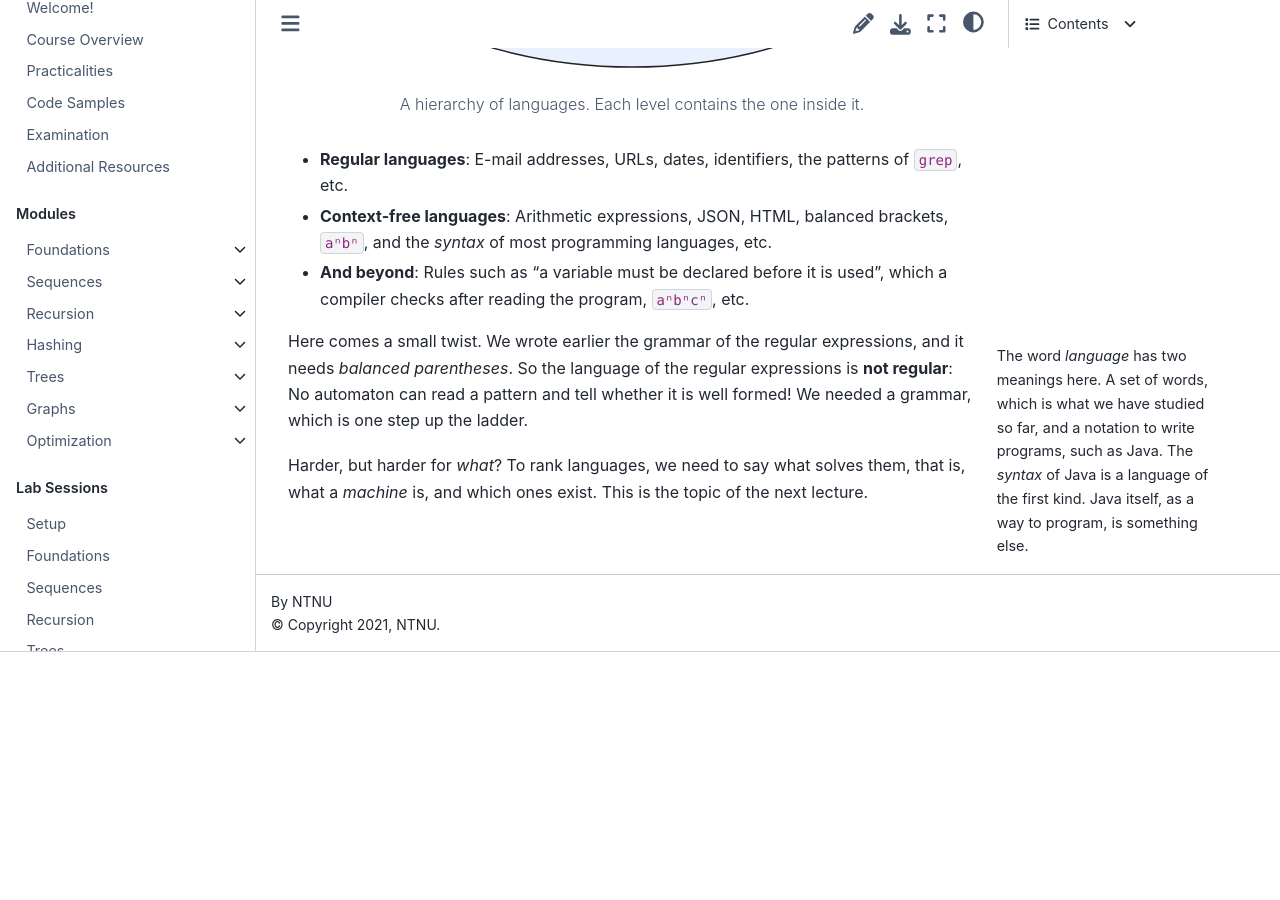
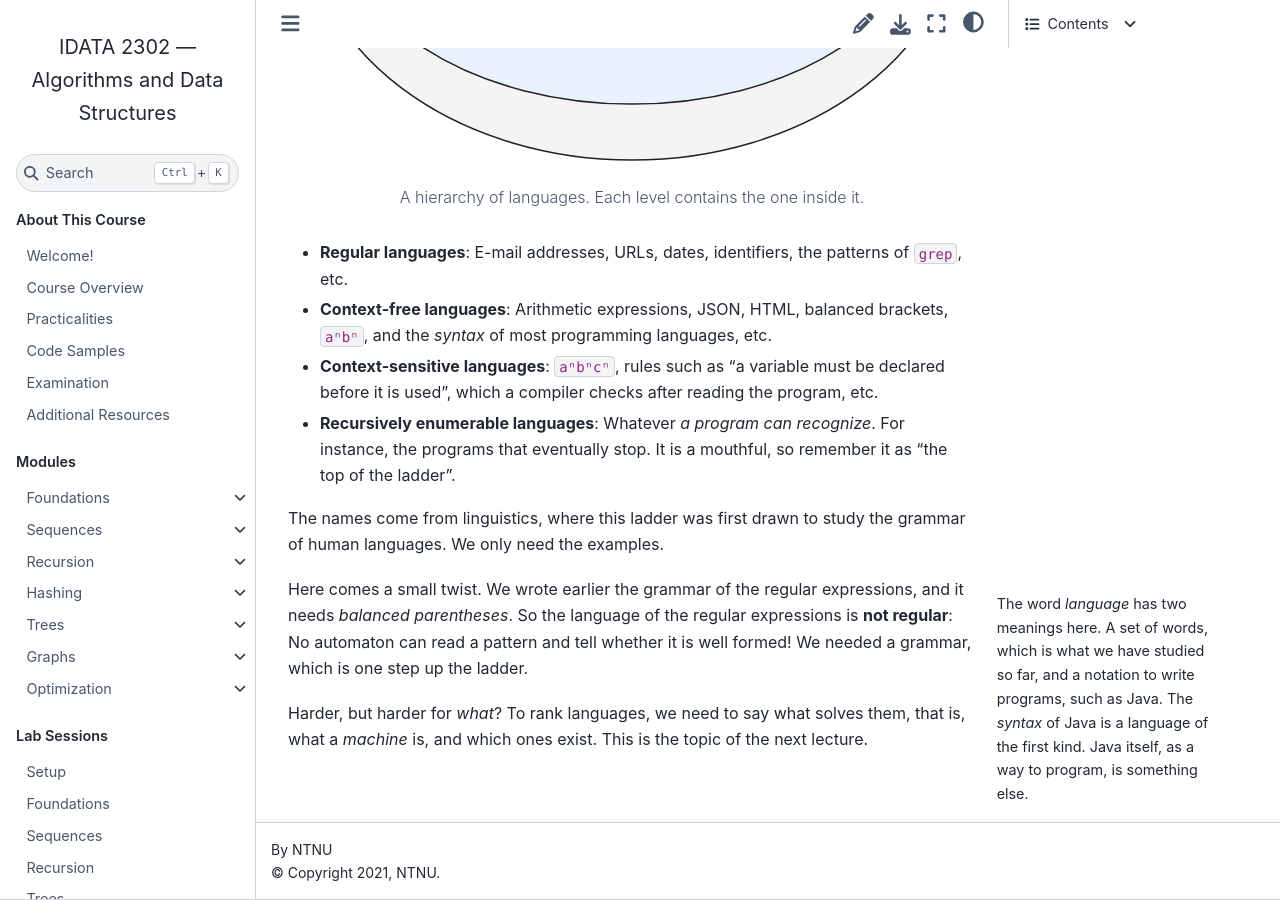
Before and after one commit to fchauvel/ntnu-idata2302-website, a Sphinx documentation site: the page built from source/theory/regex/index.rst, in a window 1280 px wide and 900 px high, scrolled down 9768 px. Built offline with Sphinx 7.4.7 and the Sphinx Book theme 1.1.4, drawn with Linux system fonts in a browser that asks for light colours; before the commit the page ends 10420 px from its top, so only the background shows below that.

Commit message:
content: name the four levels of the hierarchy of languages
Co-Authored-By: Claude Sonnet 5.5 <noreply@anthropic.com>

```diff
--- a/source/theory/regex/index.rst
+++ b/source/theory/regex/index.rst
@@ -751,9 +751,15 @@ examples at each level.
 - **Context-free languages**: Arithmetic expressions, JSON, HTML,
   balanced brackets, ``aⁿbⁿ``, and the *syntax* of most programming
   languages, etc.
-- **And beyond**: Rules such as "a variable must be declared before it
-  is used", which a compiler checks after reading the program,
-  ``aⁿbⁿcⁿ``, etc.
+- **Context-sensitive languages**: ``aⁿbⁿcⁿ``, rules such as "a
+  variable must be declared before it is used", which a compiler checks
+  after reading the program, etc.
+- **Recursively enumerable languages**: Whatever *a program can
+  recognize*. For instance, the programs that eventually stop. It is a
+  mouthful, so remember it as "the top of the ladder".
+
+The names come from linguistics, where this ladder was first drawn to
+study the grammar of human languages. We only need the examples.
 
 .. margin::
 
```
Also changed, not shown: source/theory/regex/_static/images/hierarchy.svg.
